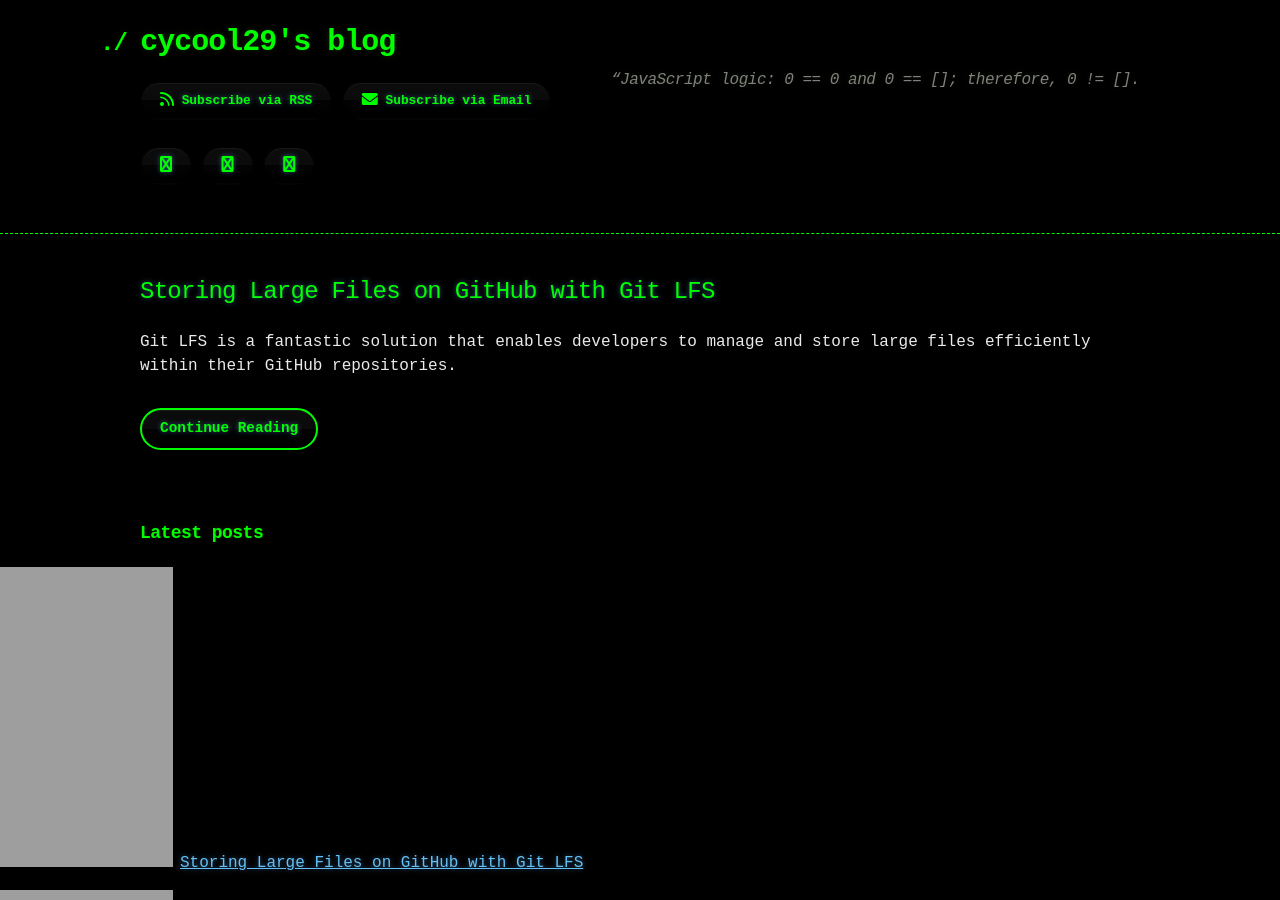
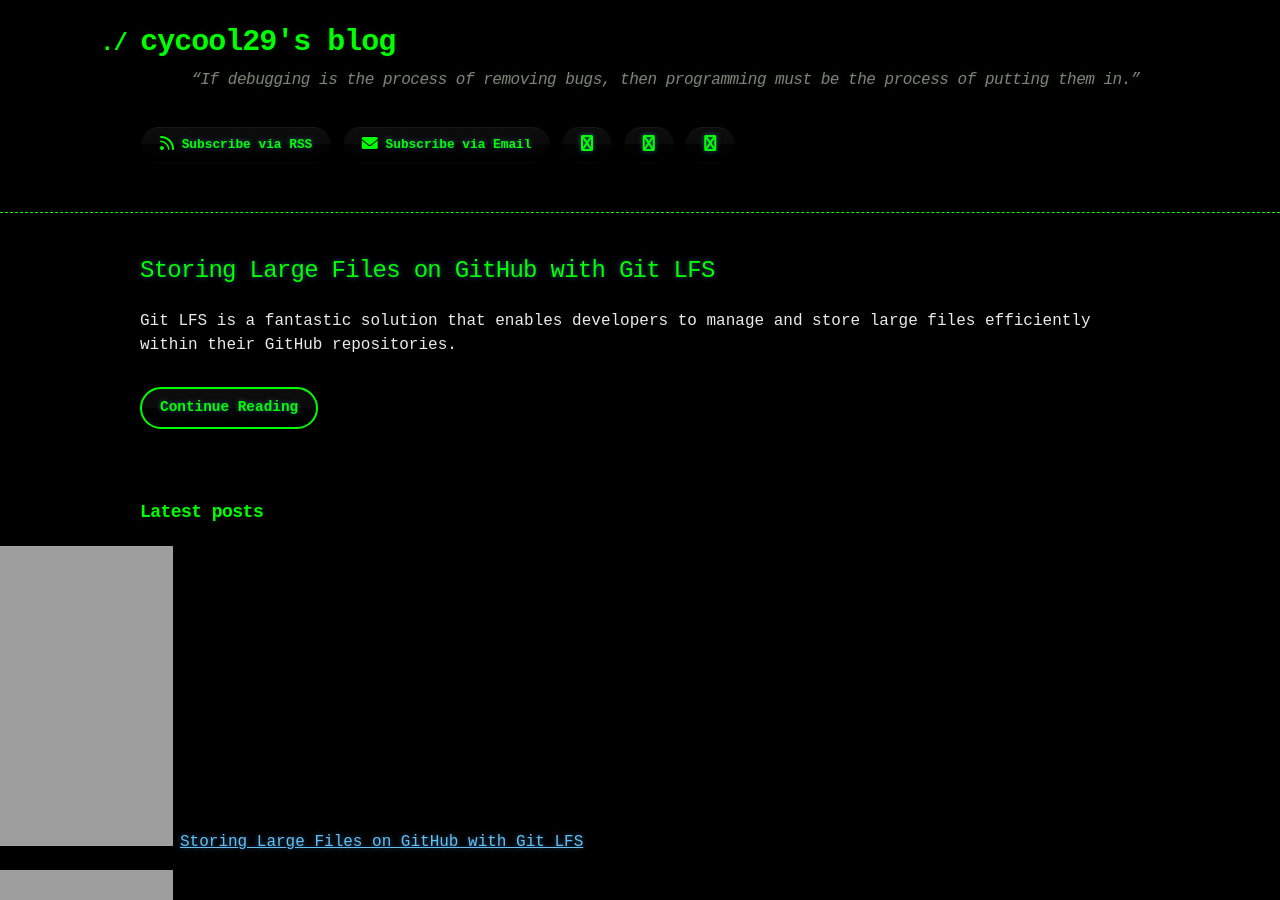
Before and after one commit to cycool29/cycool29.github.io, a Jekyll site: the page built from index.md, in a window 1280 px wide and 900 px high. Built offline with Jekyll 4.4.1, drawn with Linux system fonts in a browser that asks for light colours; a style sheet for code colours, icons or effects is not loaded.

Commit message:
Update quotes

```diff
--- a/_config.yml
+++ b/_config.yml
@@ -1,5 +1,5 @@
 title: cycool29's blog
-description: "“JavaScript logic: 0 == 0 and 0 == []; therefore, 0 != []. "
+description: "“If debugging is the process of removing bugs, then programming must be the process of putting them in.” "
 bio: A high school student. Intermediate in Python, Git, Bash. Learning JavaScript. He/Him. "
 author: cycool29
 url: https://cycool29.github.io
```
